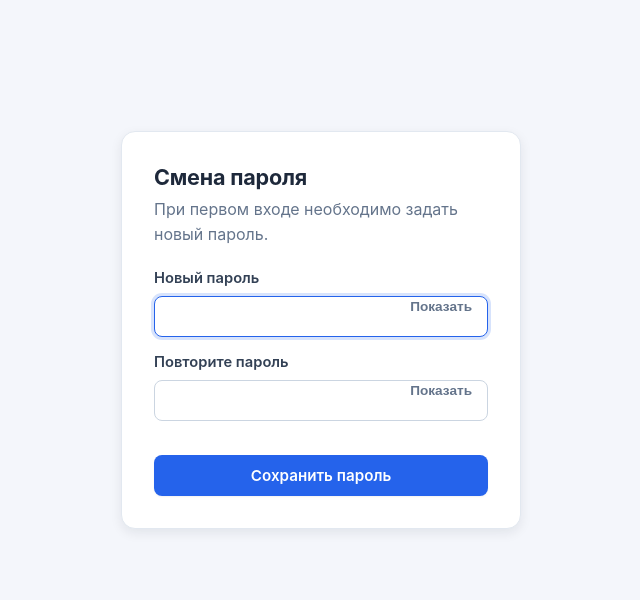
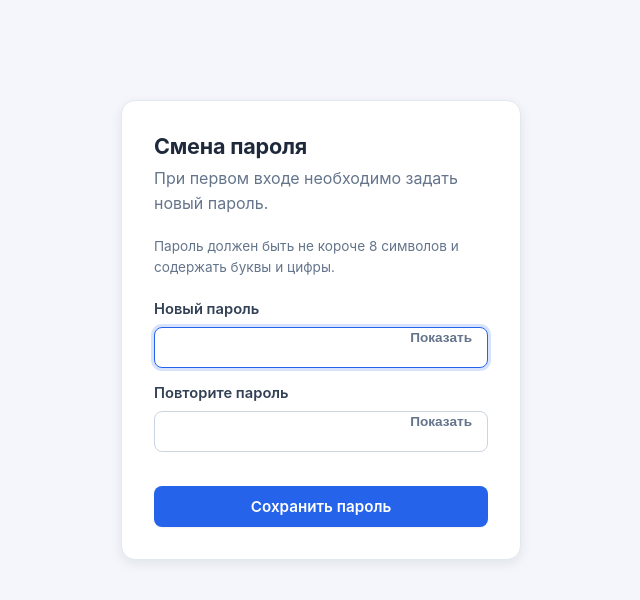
Before and after one commit to bi333on/uc_fores, a Flask app: page /password/change/ in a window 1280 px wide. Shown: the part 60-660 px from the top of the page, without its empty margins (319-959 px from the left). Run offline with Flask 3, Linux system fonts and the light colour scheme; a user stored in the database is signed in; tables that the repository leaves empty hold one stand-in row (values such as "Sample post"); some libraries are stand-ins or nearby versions.

Commit message:
Смена пароля: минимум 8 символов, буквы и цифры

```diff
--- a/app.py
+++ b/app.py
@@ -564,8 +564,10 @@ def change_password():
     if request.method == "POST":
         p1 = request.form.get("password") or ""
         p2 = request.form.get("password2") or ""
-        if len(p1) < 6:
-            error = "Пароль должен быть не короче 6 символов"
+        if len(p1) < 8:
+            error = "Пароль должен быть не короче 8 символов"
+        elif not re.search(r"[A-Za-z]", p1) or not re.search(r"\d", p1):
+            error = "Пароль должен содержать буквы и цифры"
         elif p1 != p2:
             error = "Пароли не совпадают"
         else:
--- a/templates/password_change.html
+++ b/templates/password_change.html
@@ -5,17 +5,18 @@
   <div class="auth-card">
     <h1>Смена пароля</h1>
     <p class="muted">При первом входе необходимо задать новый пароль.</p>
+    <p class="muted small">Пароль должен быть не короче 8 символов и содержать буквы и цифры.</p>
     {% if error %}<div class="flash flash-danger">{{ error }}</div>{% endif %}
     <form method="post" action="{{ url_for('change_password') }}">
       <label>Новый пароль
         <span class="pass-field">
-          <input type="password" name="password" id="password" required autofocus autocomplete="new-password">
+          <input type="password" name="password" id="password" required autofocus autocomplete="new-password" minlength="8">
           <button type="button" class="pass-toggle" onclick="togglePass(this)">Показать</button>
         </span>
       </label>
       <label>Повторите пароль
         <span class="pass-field">
-          <input type="password" name="password2" id="password2" required autocomplete="new-password">
+          <input type="password" name="password2" id="password2" required autocomplete="new-password" minlength="8">
           <button type="button" class="pass-toggle" onclick="togglePass(this)">Показать</button>
         </span>
       </label>
```
